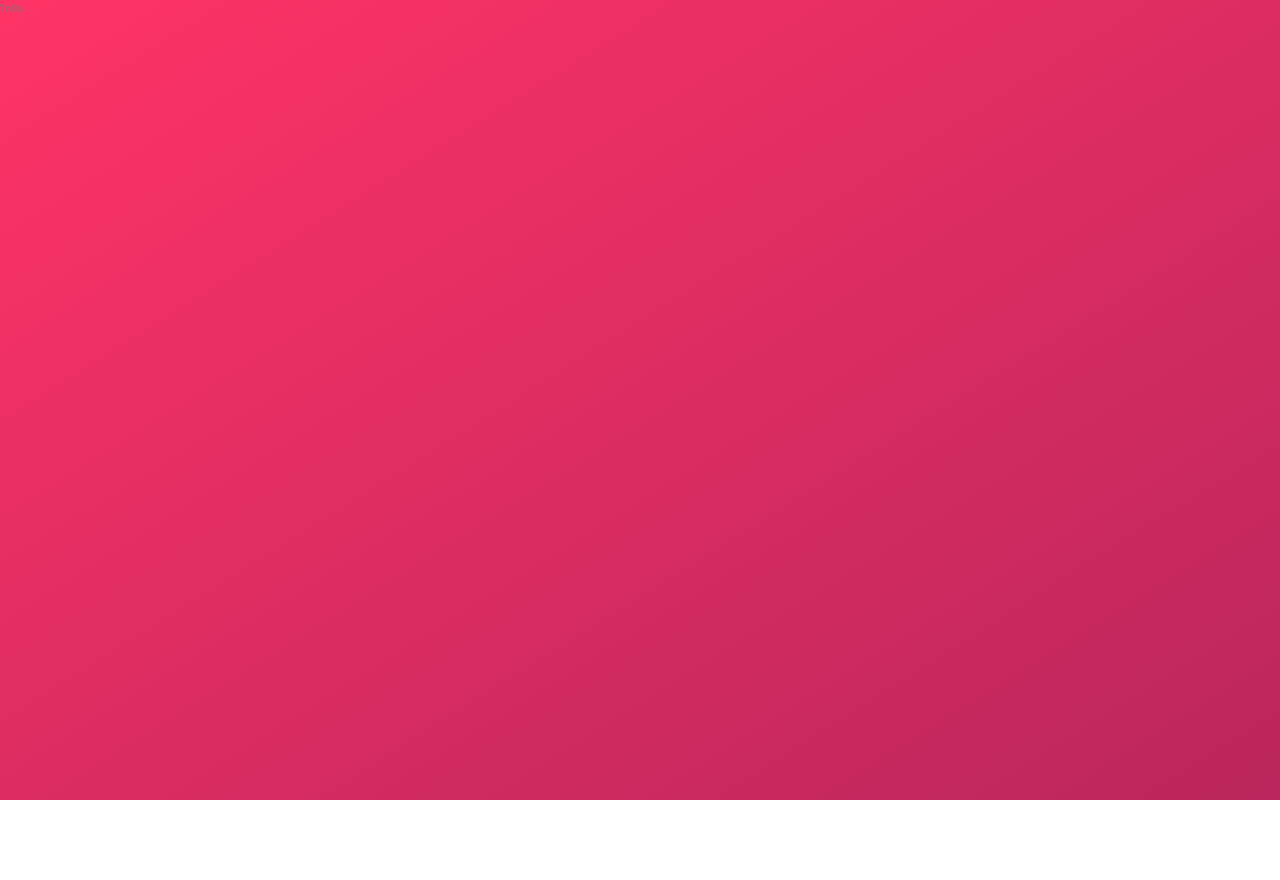
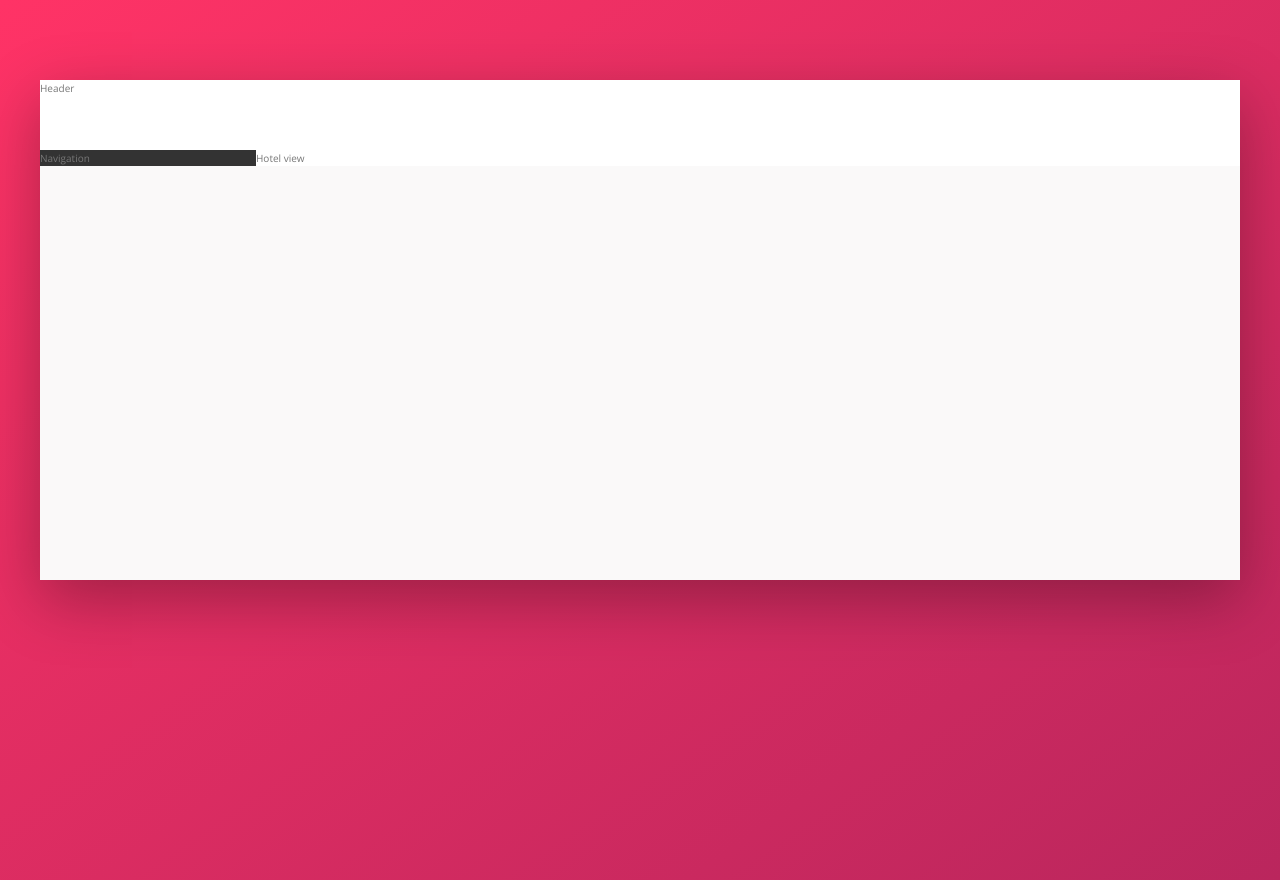
Before and after one commit to c0ff33-b34n/Trillo, a website: page index.html in a window 1280 px wide. Before the commit the page ends 800 px from the top, so only its background shows below. Drawn offline with nearby package versions, Linux system fonts and the light colour scheme.

Commit message:
Create the overall layout

```diff
--- a/index.html
+++ b/index.html
@@ -11,6 +11,18 @@
         <title>trillo &mdash; Your all-in-one booking app</title>
     </head>
     <body>
-        Trillo
+        <div class="container">
+            <header class="header">
+                Header
+            </header>
+            <div class="content">
+                <nav class="sidebar">
+                    Navigation
+                </nav>
+                <main class="hotel-view">
+                    Hotel view
+                </main>
+            </div>
+        </div>
     </body>
 </html>
--- a/sass/_base.scss
+++ b/sass/_base.scss
@@ -12,6 +12,8 @@
     --color-grey-dark-1: #333;
     --color-grey-dark-2: #777;
     --color-grey-dark-3: #999;
+
+    --shadow-dark: 0 2rem 6rem rgba(0, 0, 0, 0.3);
 }
 
 * {
--- a/sass/_layout.scss
+++ b/sass/_layout.scss
@@ -0,0 +1,29 @@
+.container {
+    max-width: 120rem;
+    margin: 8rem auto;
+    background-color: var(--color-grey-light-1);
+    box-shadow: var(--shadow-dark);
+
+    min-height: 50rem;
+}
+
+.header {
+    height: 7rem;
+    background-color: #fff;
+    border-bottom: var(--color-grey-light-2);
+}
+
+.content {
+    display: flex;
+}
+
+.sidebar {
+    background-color: var(--color-grey-dark-1);
+
+    flex: 0 0 18%;
+}
+
+.hotel-view {
+    background-color: #fff;
+    flex: 1; // allow element to grow as much as it can (width in this case) i.e. fill the remaining 82%
+}
```
Also changed, not shown: css/style.css.
